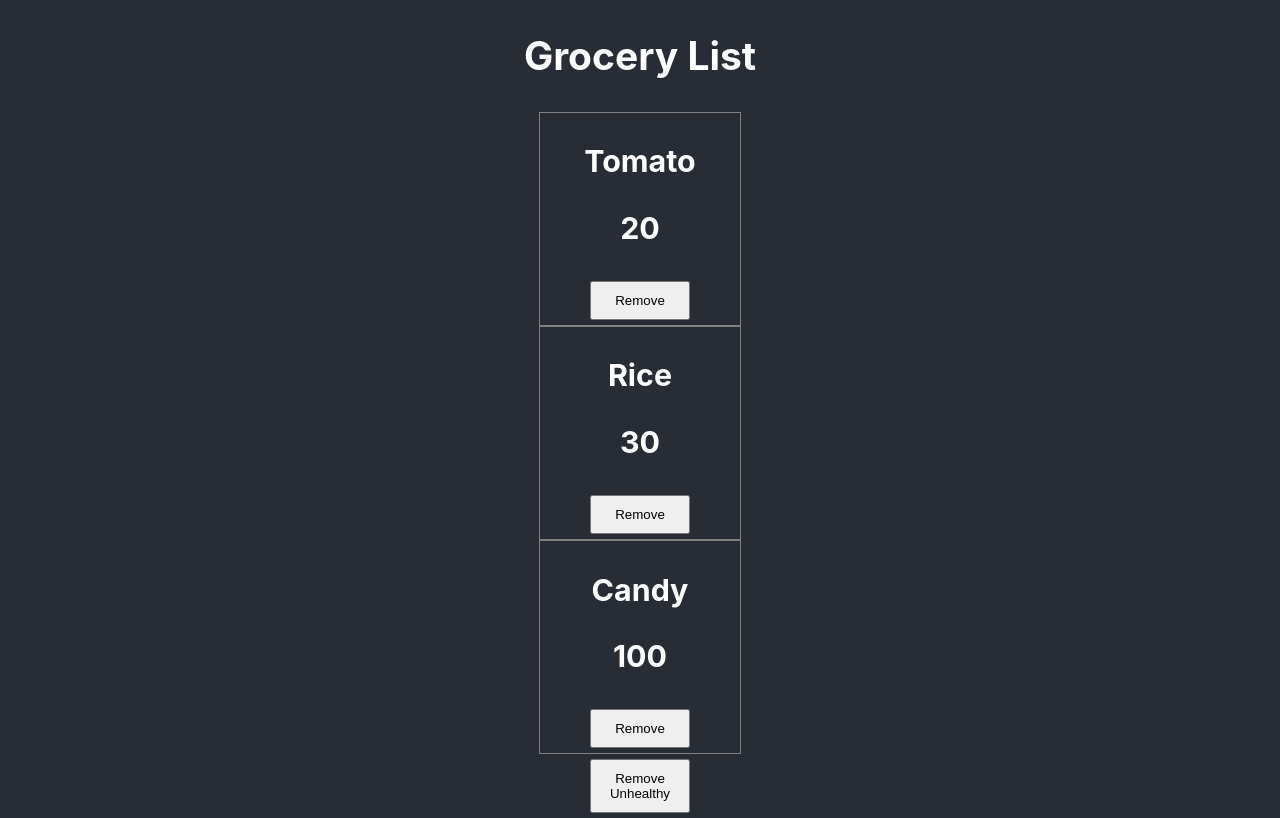
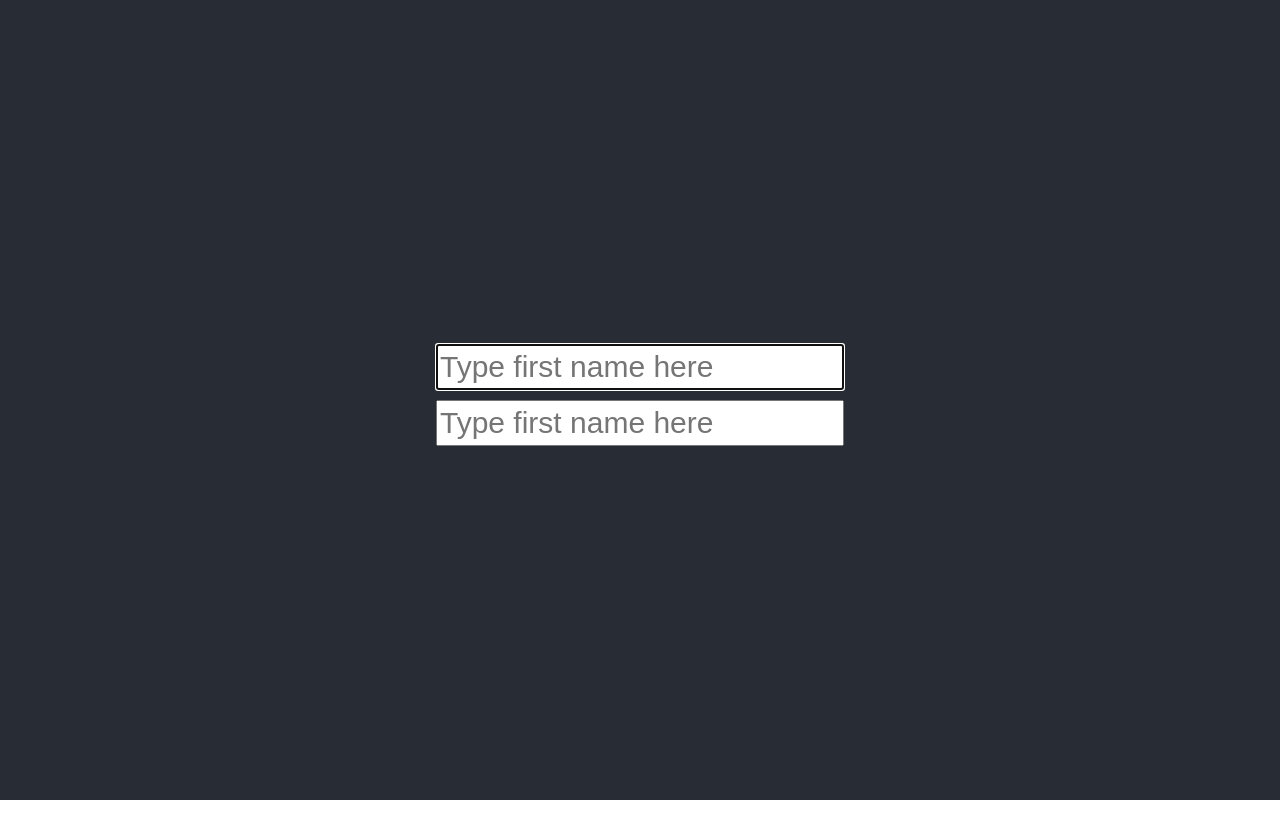
Before and after one commit to jaykudo/react-frontend-samples, a React (Create React App) app in the folder training-app/: page / in a window 1280 px wide. Built offline with nearby package versions, Linux system fonts and the light colour scheme.

Commit message:
Updated for onChange, useRef and Forwarded Ref

```diff
--- a/training-app/src/App.js
+++ b/training-app/src/App.js
@@ -113,65 +113,216 @@
 //   );
 // }
 
-// -- Grocery List App --
-import React, { useState } from "react";
+// // -- Grocery List App --
+// import React, { useState } from "react";
+// import "./App.scss";
+// import Item from "./components/item";
+// import useList from "./hooks/useList";
+
+// const initList = [
+//   { name: "Tomato", calories: 20 },
+//   { name: "Rice", calories: 30 },
+//   { name: "Candy", calories: 100 },
+// ];
+
+// function App() {
+//   const items = useList(initList);
+//   const [editable, setEditable] = useState(false);
+
+//   // function removeUnhealthyHandle() {
+//   //   const filteredList = list.filter((v) => v.calories < 50);
+//   //   setList(filteredList);
+//   // }
+
+//   function removeItemHandle(e) {
+//     // const filteredList = list.filter((v) => v.name !== e.target.name);
+//     // setList(filteredList);
+//     items.removeItem(e.target.name);
+//   }
+
+//   function makeEditableHandle() {
+//     setEditable(true);
+//   }
+
+//   function keyPressHandle(e, i) {
+//     if(e.key === "Enter") {
+//       setEditable(!editable);
+
+//       // const copyList = [...list]
+//       // copyList[i].name = e.target.value;
+//       items.saveItem(i, e.target.value);
+//     }
+//   }
+
+//   return (
+//     <div className="App">
+//       <header className="App-header">
+//         <h2>Grocery List</h2>
+//         {items.list.map((v, k) => {
+//           return (
+//             <Item
+//               key={`${k}${v.name}${v.calories}`}
+//               item={v}
+//               editable={editable}
+//               onClick={removeItemHandle}
+//               onDoubleClick={makeEditableHandle}
+//               onKeyPress={keyPressHandle}
+//               index={k}
+//             ></Item>
+//           );
+//         })}
+
+//         {/* <button className="remove-button" onClick={removeUnhealthyHandle}>
+//           Remove Unhealthy
+//         </button> */}
+//       </header>
+//     </div>
+//   );
+// }
+
+// // -- On Change App --
+// import React, {useState} from "react";
+// import "./App.scss";
+
+// function App() {
+//   const [name, setName] = useState("default");
+//   const [income, setIncome] = useState("high");
+
+//   function handleNameChange(e) {
+//     setName(e.target.value);
+//   }
+
+//   function handleIncomeChange(e) {
+//     setIncome(e.target.value);
+//   }
+
+//   function handleSubmit() {
+//     console.log("State = " + name + "," + income)
+//   }
+
+//   return (
+//     <div className="App">
+//       <header className="App-header">
+//         <form onSubmit={handleSubmit}>
+//           <div>
+//             <span>Name: </span>
+//             <input value={name} type="text" onChange={handleNameChange}></input>
+//           </div>
+//           <div>
+//             <span>Income: </span>
+//             <select value={income} onChange={handleIncomeChange} >
+//               <option value="high">High</option>
+//               <option value="mid">Mid</option>
+//               <option value="low">Low</option>
+//             </select>
+//             <input type="submit" value="submit"></input>
+//           </div>
+//         </form>
+//       </header>
+//     </div>
+//   );
+// }
+
+// // -- Use Ref App --
+// import React, {useEffect, useRef} from "react";
+// import "./App.scss";
+
+// function App() {
+//   const nameRef = useRef();
+//   const ageRef = useRef();
+//   const marriedRef = useRef();
+//   const submitRef = useRef();
+
+//   useEffect(() => {
+//     nameRef.current.focus();
+//   }, []);
+
+//   function keyPressHandle(e) {
+//     console.log(e.target.id)
+//     if(e.keyCode === 13) {
+//       if(e.target.id === "nameInput") {
+//         ageRef.current.focus();
+//       }
+//       if(e.target.id === "ageInput") {
+//         marriedRef.current.focus();
+//       }
+//       if(e.target.id === "marriedInput") {
+//         submitRef.current.focus();
+//       }
+//     }
+//   }
+
+//   function onClickHandle() {
+//     alert("Submitted");
+//   }
+
+//   return (
+//     <div className="App">
+//       <header className="App-header">
+//         <h3>UseRefs Hook</h3>
+//         <div className="form-field">
+//           <span>Name: </span>
+//           <input id="nameInput" ref={nameRef} type="text" onKeyDown={keyPressHandle}></input>
+//         </div>
+//         <div className="form-field">
+//           <span>Age</span>
+//           <input id="ageInput" ref={ageRef} type="text" onKeyDown={keyPressHandle}></input>
+//         </div>
+//         <div className="form-field">
+//           <span>Married?</span>
+//           <input id="marriedInput" ref={marriedRef} type="checkbox" onKeyDown={keyPressHandle}></input>
+//         </div>
+//         <input id="submitButton" ref={submitRef} type="submit" value="submit" onKeyDown={keyPressHandle} onClick={onClickHandle}></input>
+//       </header>
+//     </div>
+//   );
+// }
+
+// -- Use Forwarded Ref App --
+import React, {useEffect, useRef} from "react";
+import Input from './components/Input'
 import "./App.scss";
-import Item from "./components/item";
 
-const initList = [
-  { name: "Tomato", calories: 20 },
-  { name: "Rice", calories: 30 },
-  { name: "Candy", calories: 100 },
-];
+const inputStyle = {
+  width: "400px",
+  height: "40px",
+  fontSize: "30px",
+  marginBottom: "10px"
+}
 
 function App() {
-  const [list, setList] = useState(initList);
-  const [editable, setEditable] = useState(false);
+  const firstNameRef = useRef(null);
+  const lastNameRef = useRef(null);
 
-  function removeUnhealthyHandle() {
-    const filteredList = list.filter((v) => v.calories < 50);
-    setList(filteredList);
+  useEffect(() => {
+    firstNameRef.current.focus();
+  }, [])
+
+  function firstNameKeyDown(e) {
+    if(e.key === "Enter") {
+      lastNameRef.current.focus();
+    }
   }
 
-  function removeItemHandle(e) {
-    const filteredList = list.filter((v) => v.name !== e.target.name);
-    setList(filteredList);
-  }
+  function lastNameKeyDown(e) {
 
-  function makeEditableHandle() {
-    setEditable(true);
-  }
-
-  function keyPressHandle(e, i) {
-    if(e.key === "Enter") {
-      setEditable(!editable);
-
-      const copyList = [...list]
-      copyList[i].name = e.target.value;
-    }
   }
 
   return (
     <div className="App">
       <header className="App-header">
-        <h2>Grocery List</h2>
-        {list.map((v, k) => {
-          return (
-            <Item
-              key={`${k}${v.name}${v.calories}`}
-              item={v}
-              editable={editable}
-              onClick={removeItemHandle}
-              onDoubleClick={makeEditableHandle}
-              onKeyPress={keyPressHandle}
-              index={k}
-            ></Item>
-          );
-        })}
-
-        <button className="remove-button" onClick={removeUnhealthyHandle}>
-          Remove Unhealthy
-        </button>
+        <Input
+          ref={firstNameRef}
+          placeholder="Type first name here"
+          style={inputStyle}
+          onKeyDown={firstNameKeyDown}
+        ></Input>
+        <Input
+          ref={lastNameRef}
+          placeholder="Type first name here"
+          style={inputStyle}
+          onKeyDown={lastNameKeyDown}
+        ></Input>
       </header>
     </div>
   );
--- a/training-app/src/App.scss
+++ b/training-app/src/App.scss
@@ -60,3 +60,11 @@ $color: #282c34;
   margin-top: 5px;
   margin-bottom: 5px;
 }
+
+.form-field {
+  display: flex;
+  flex-direction: row;
+  margin-bottom: 5px;
+  justify-content: space-between;
+  width: 300px;
+}
--- /dev/null
+++ b/training-app/src/components/Input.js
@@ -0,0 +1,17 @@
+import React from 'react'
+
+function Input({placeholder, style, onKeyDown}, ref) {
+  return (
+    <input
+      ref={ref}
+      type="text"
+      placeholder={placeholder}
+      style={style}
+      onKeyDown={onKeyDown}
+    ></input>
+  );
+}
+
+const ForwardedInput = React.forwardRef(Input);
+
+export default ForwardedInput;
--- /dev/null
+++ b/training-app/src/hooks/useList.js
@@ -0,0 +1,19 @@
+import { useState } from 'react'
+
+function useList(init) {
+    const [list, setList] = useState(init);
+
+    return {
+        list,
+        removeItem(item){
+            const filteredList = list.filter((v) => v.name !== item);
+            setList(filteredList);
+        },
+        saveItem(index, newVal){
+            const copyList = [...list]
+            copyList[index].name = newVal;
+        }
+    }
+}
+
+export default useList;
```
